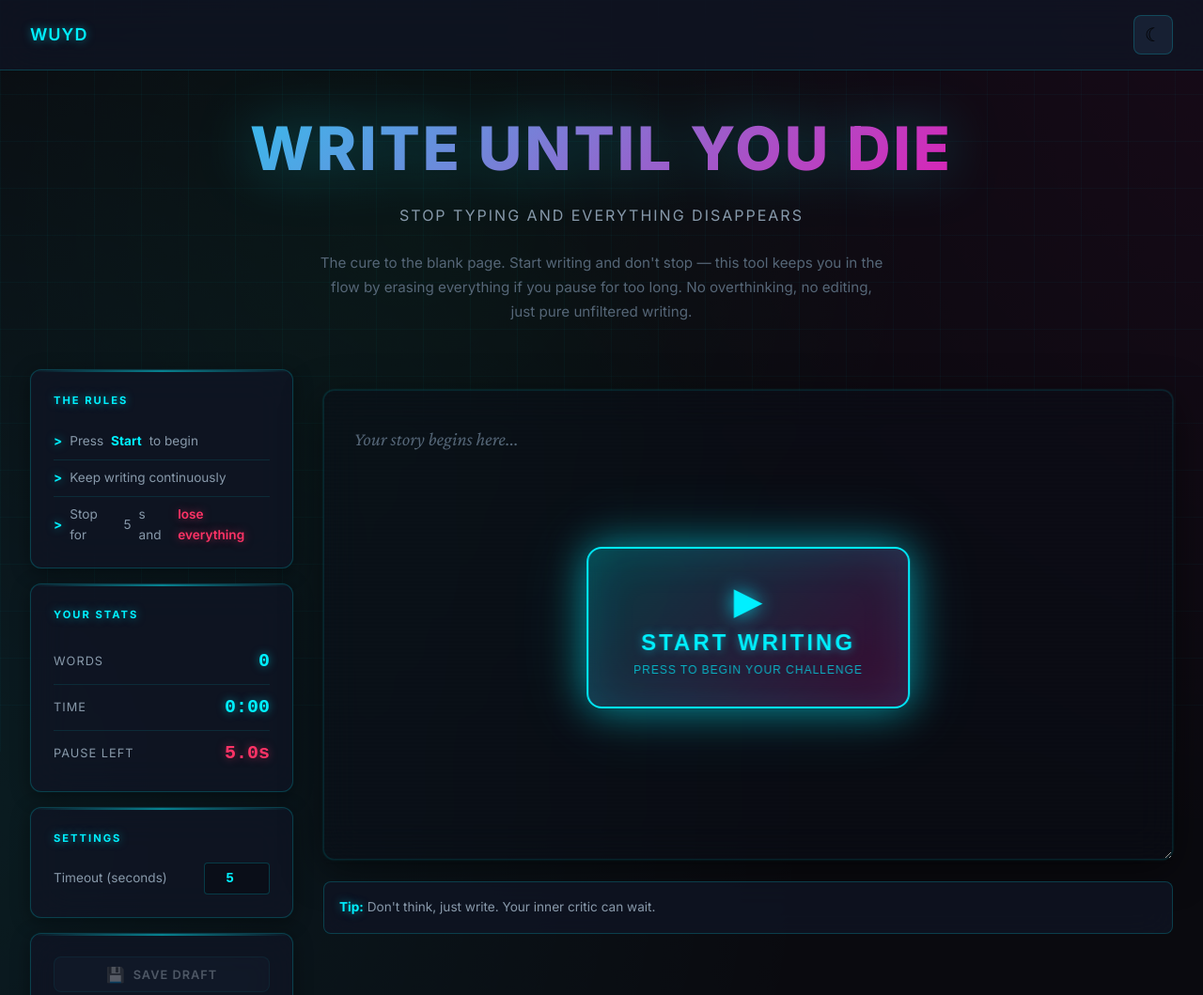
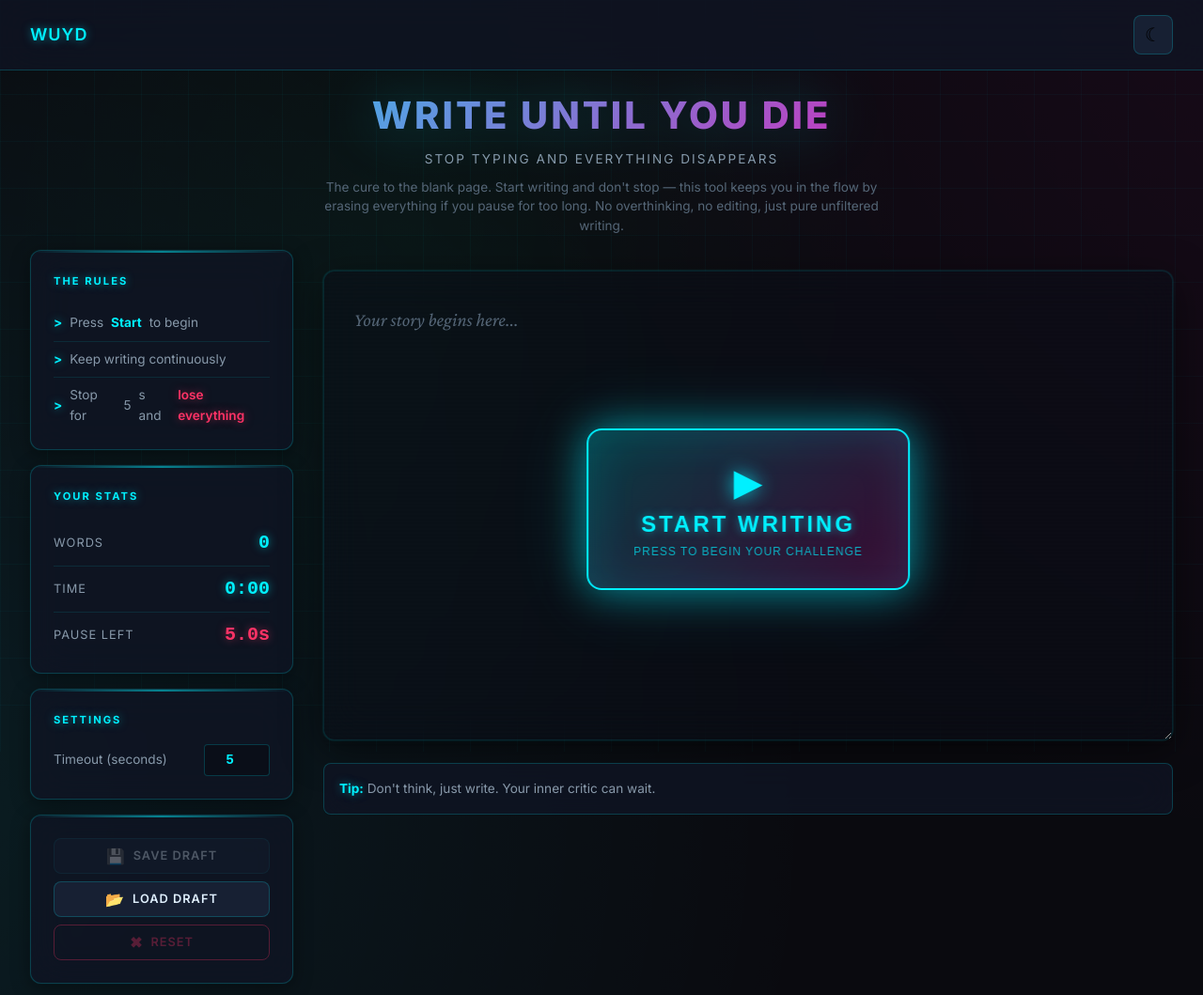
Before and after one commit to AntoineKoerber/WriteUntilYouDie, a plain HTML site: page index.html in a window 1280 px wide. Shown: the top 1059 px of the page at 94% size. Drawn offline with nearby package versions, Linux system fonts and the light colour scheme.

Commit message:
Tighten hero section to reduce scrolling before editor
Co-Authored-By: Claude Opus 4.5 <noreply@anthropic.com>

```diff
--- a/static/css/style.css
+++ b/static/css/style.css
@@ -236,7 +236,7 @@ body::after {
 .main-content {
   max-width: 1400px;
   margin: 0 auto;
-  padding: var(--space-xl);
+  padding: var(--space-md) var(--space-xl);
 }
 
 /* ============================================
@@ -244,14 +244,14 @@ body::after {
    ============================================ */
 .hero {
   text-align: center;
-  margin-bottom: var(--space-2xl);
+  margin-bottom: var(--space-md);
   position: relative;
 }
 
 .hero-title {
-  font-size: clamp(2.5rem, 6vw, 4rem);
+  font-size: clamp(1.8rem, 4vw, 2.5rem);
   font-weight: 800;
-  margin: 0 0 var(--space-sm);
+  margin: 0 0 var(--space-xs);
   background: linear-gradient(135deg, var(--color-primary) 0%, var(--color-secondary) 50%, var(--color-primary) 100%);
   background-size: 200% 200%;
   -webkit-background-clip: text;
@@ -269,7 +269,7 @@ body::after {
 }
 
 .hero-subtitle {
-  font-size: 1rem;
+  font-size: 0.85rem;
   color: var(--text-secondary);
   margin: 0;
   letter-spacing: 2px;
@@ -278,10 +278,10 @@ body::after {
 
 .hero-description {
   max-width: 600px;
-  margin: var(--space-lg) auto 0;
-  font-size: 0.95rem;
+  margin: var(--space-sm) auto 0;
+  font-size: 0.85rem;
   color: var(--text-muted);
-  line-height: 1.7;
+  line-height: 1.5;
 }
 
 /* ============================================
```
